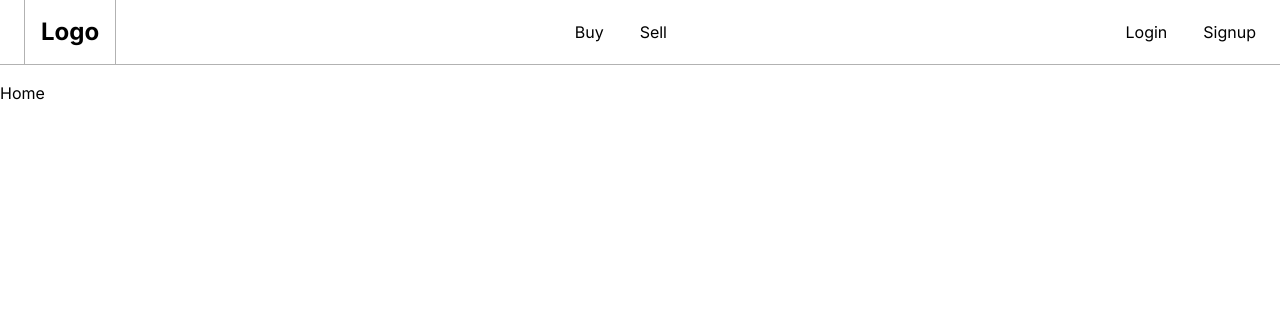
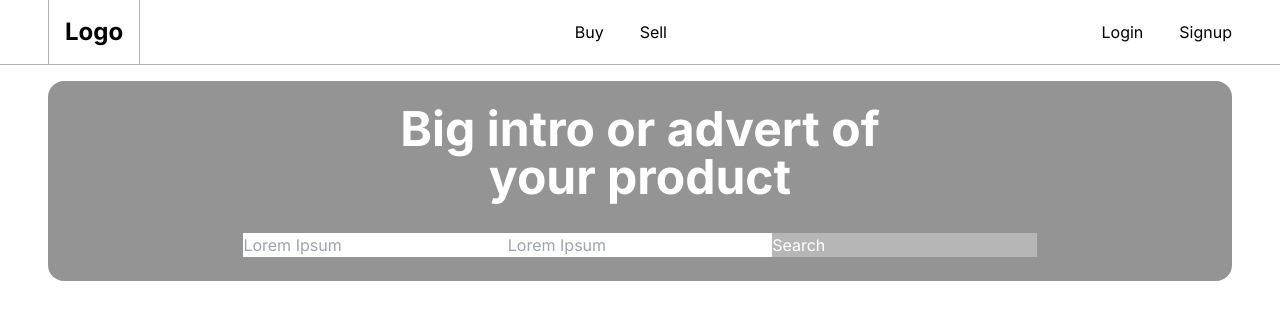
Before and after one commit to henzyd/Nado, a React (Vite) app: page / in a window 1280 px wide. Shown: the top 320 px of the page. Built offline with nearby package versions, Linux system fonts and the light colour scheme.

Commit message:
Create buy and sell file

```diff
--- /dev/null
+++ b/src/Pages/Buy.tsx
@@ -0,0 +1,7 @@
+import React from "react";
+
+const Buy = () => {
+  return <div>Buy</div>;
+};
+
+export default Buy;
--- a/src/Pages/Home.tsx
+++ b/src/Pages/Home.tsx
@@ -1,7 +1,32 @@
 import React from "react";
+import Button from "../components/Button";
 
 const Home = () => {
-  return <div>Home</div>;
+  return (
+    <div id="Home" className="px-12">
+      <div
+        className={
+          "bg-HomeIntro flex justify-center items-center rounded-2xl py-6 px-4"
+        }
+      >
+        <div className={"flex items-center justify-center flex-col gap-8"}>
+          <h1 className=" font-bold text-5xl text-white text-center w-[75%]">
+            Big intro or advert of your product
+          </h1>
+          <div
+            className={
+              "grid grid-cols-3 justify-center items-center rounded-xl w-full"
+            }
+          >
+            <input type="text" placeholder="Lorem Ipsum" className=" w-full" />
+            {/* <span className=" bg-[#848484] w-[0.2rem] h-12 rounded-full"></span> */}
+            <input type="text" placeholder="Lorem Ipsum" className=" w-full" />
+            <Button>Search</Button>
+          </div>
+        </div>
+      </div>
+    </div>
+  );
 };
 
 export default Home;
--- /dev/null
+++ b/src/Pages/Sell.tsx
@@ -0,0 +1,7 @@
+import React from "react";
+
+const Sell = () => {
+  return <div>Sell</div>;
+};
+
+export default Sell;
--- a/src/Pages/index.tsx
+++ b/src/Pages/index.tsx
@@ -2,3 +2,5 @@ import { lazy } from "react";
 
 export const Home = lazy(() => import("./Home"));
 export const Dashboard = lazy(() => import("./Dashboard"));
+export const Buy = lazy(() => import("./Buy"));
+export const Sell = lazy(() => import("./Sell"));
--- a/src/components/Button.tsx
+++ b/src/components/Button.tsx
@@ -2,10 +2,11 @@ import React from "react";
 
 type ButtonProps = {
   children: string;
+  className?: string;
 };
 
-const Button = ({ children }: ButtonProps) => {
-  return <div>{children}</div>;
+const Button = ({ children, className }: ButtonProps) => {
+  return <div className={` bg-Button text-white ${className}`}>{children}</div>;
 };
 
 export default Button;
--- a/src/components/NavBar.tsx
+++ b/src/components/NavBar.tsx
@@ -19,7 +19,7 @@ const NavBar = () => {
   return (
     <div
       id="NavBar"
-      className=" w-full flex justify-between items-center border-b border-NavBar px-6 mb-4"
+      className=" w-full flex justify-between items-center border-b border-NavBar px-12 mb-4"
     >
       <Logo />
 
--- a/tailwind.config.js
+++ b/tailwind.config.js
@@ -6,6 +6,10 @@ export default {
       borderColor: {
         NavBar: "#0000004D",
       },
+      backgroundColor: {
+        Button: "#B6B6B6",
+        HomeIntro: "#949494",
+      },
     },
   },
   plugins: [],
```
